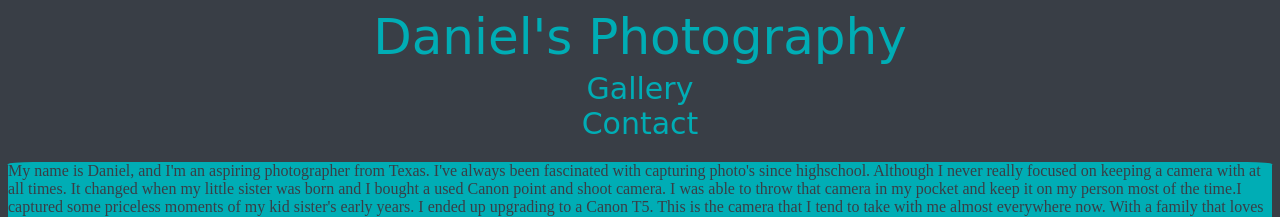
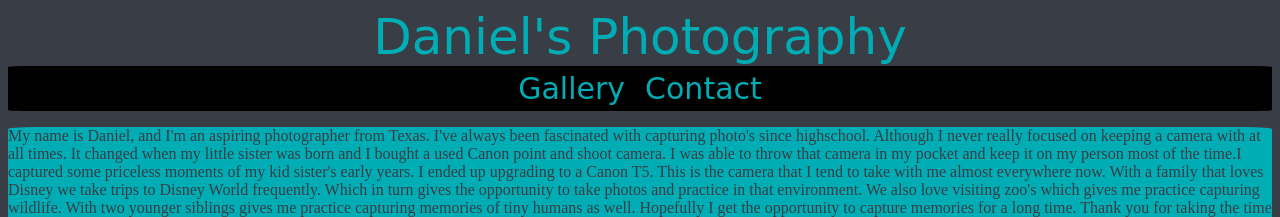
Before and after one commit to dannfirefight322/Mobile, a plain HTML site: page index.html in a window 1280 px wide. Shown: the top 217 px of the page. Drawn offline with Linux system fonts and the light colour scheme.

Commit message:
Update style.css

```diff
--- a/assets/style.css
+++ b/assets/style.css
@@ -22,7 +22,10 @@ font-size:30px;
 text-align:center;
 width:100%;
 position:relative;
-display: inline-block;
+display:flex;
+justify-content:center;
+background-color:black;
+border-radius:2%;
 }
 .aboutme{
 background-color: 00ADB5;
@@ -38,6 +41,8 @@ border-radius:5%;
 .links{
 color:#00ADB5;
 font-family: cursive;
+padding-left:10px;
+padding-right:10px;
 }
 .foot{
 font-size:15px;
```
